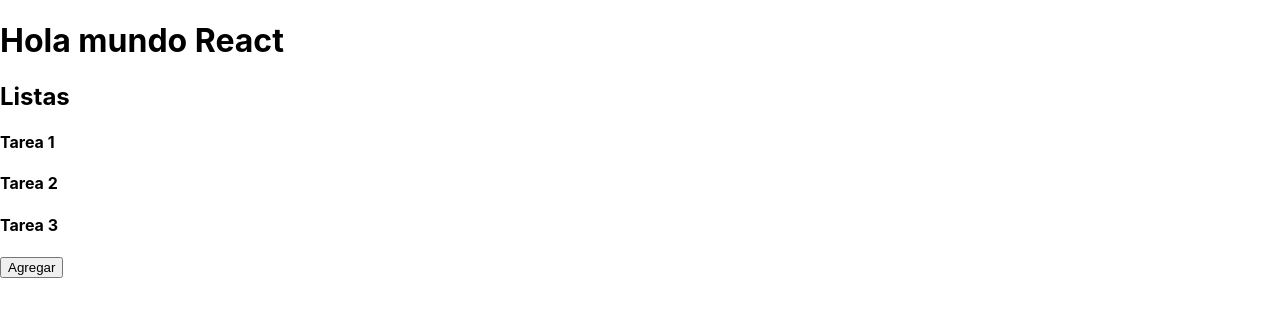
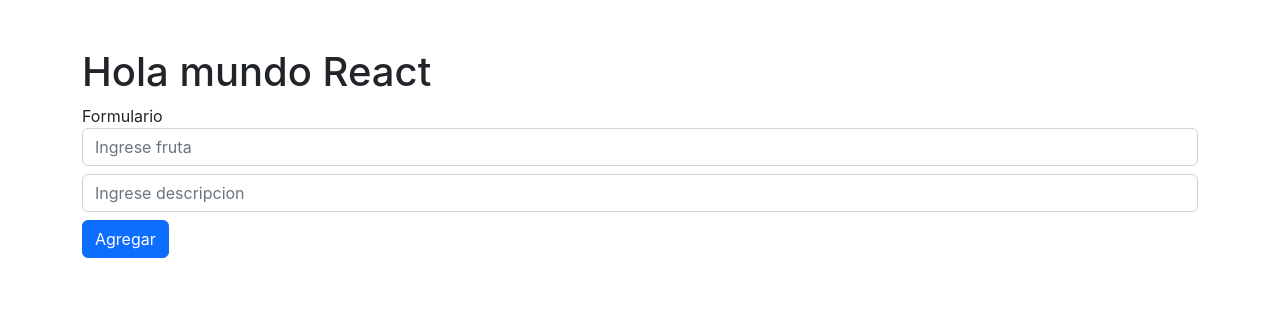
Before and after one commit to nicoelias997/reactJS-proyecto1, a React (Create React App) app: page / in a window 1280 px wide. Shown: the top 316 px of the page. Built offline with nearby package versions, Linux system fonts and the light colour scheme.

Commit message:
Agrego dos constantes en form que seran referidos al input y ademas agrego el link para vincular bootstrap en index.html

```diff
--- a/public/index.html
+++ b/public/index.html
@@ -24,6 +24,7 @@
       work correctly both with client-side routing and a non-root public URL.
       Learn how to configure a non-root public URL by running `npm run build`.
     -->
+    <link href="https://cdn.jsdelivr.net/npm/bootstrap@5.2.0/dist/css/bootstrap.min.css" rel="stylesheet" integrity="sha384-gH2yIJqKdNHPEq0n4Mqa/HGKIhSkIHeL5AyhkYV8i59U5AR6csBvApHHNl/vI1Bx" crossorigin="anonymous">
     <title>React App</title>
   </head>
   <body>
--- a/src/App.js
+++ b/src/App.js
@@ -1,21 +1,24 @@
 import React from "react";
-import Contador from "./components/Contador";
-import Eventos from "./components/Eventos";
-import Listas from "./components/Listas";
-import Parrafo from "./components/Parrafo"
-import Variables from "./components/Variables";
+// import Contador from "./components/Contador";
+// import Eventos from "./components/Eventos";
+// import Listas from "./components/Listas";
+// import Parrafo from "./components/Parrafo"
+// import Variables from "./components/Variables";
+import Formulario from "./components/Formulario";
+
 
 
 
 function App() {
   return (
-    <div>
+    <div className="container mt-5">
      <h1>Hola mundo React</h1>
      {/* <Parrafo></Parrafo>
      <Variables></Variables>
      <Eventos></Eventos>
      <Contador></Contador> */}
-     <Listas></Listas>
+     {/* <Listas></Listas> */}
+     <Formulario></Formulario>
     </div>
   );
 }
--- /dev/null
+++ b/src/components/Formulario.jsx
@@ -0,0 +1,27 @@
+import React from 'react'
+
+const Formulario = () => {
+
+    const [fruta, setFruta] = React.useState("")
+    const [descripcion, setDescripcion] = React.useState("")
+
+
+  return (
+    <div>
+        Formulario
+        <form>
+            <input type="text"
+                placeholder='Ingrese fruta'
+                className='form-control mb-2'
+            />
+            <input type="text"
+                placeholder='Ingrese descripcion'
+                className='form-control mb-2'
+            />
+            <button className="btn btn-primary btn-block">Agregar</button>
+        </form>
+    </div>
+  )
+}
+
+export default Formulario
```
